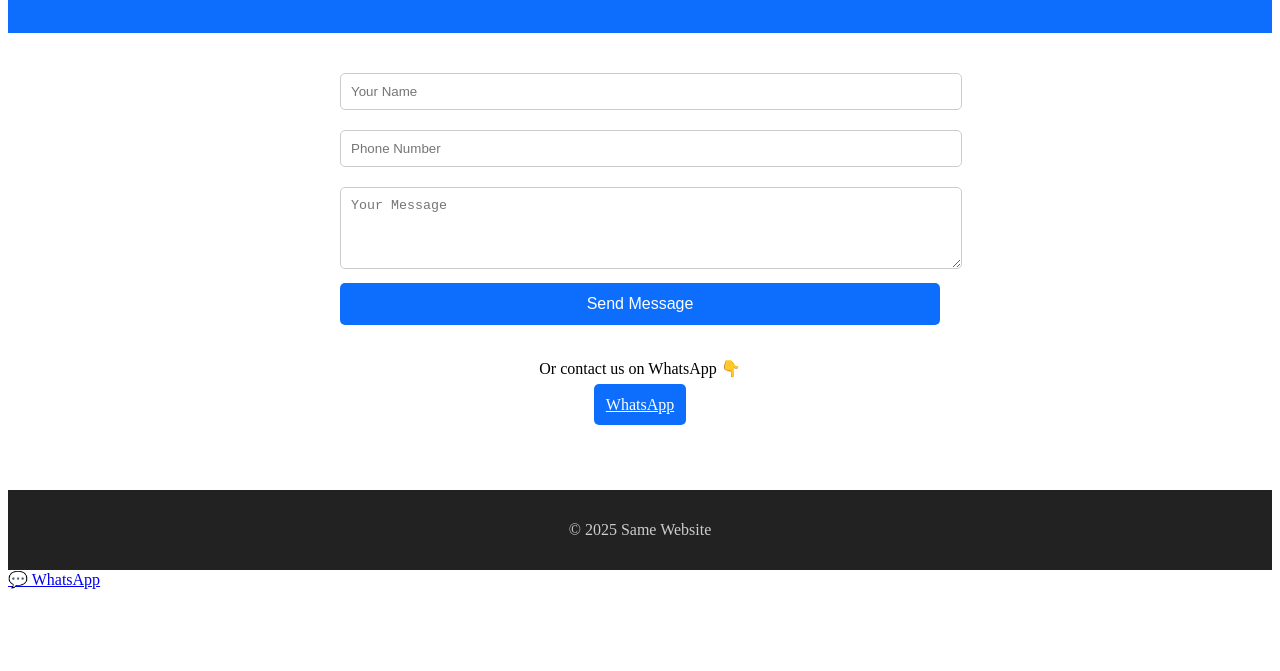
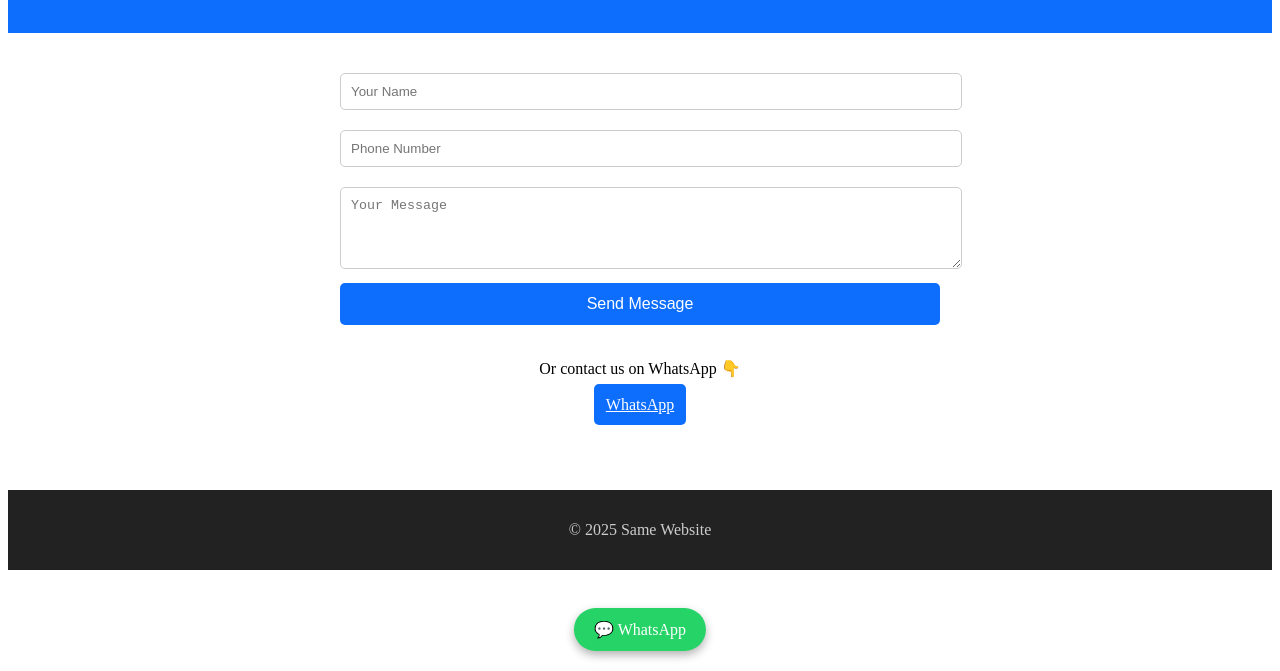
Before and after one commit to samarabbasbhatti07-afk/same-website, a plain HTML site: page contact.html in a window 1280 px wide. Shown: the part 129-800 px from the top of the page. Drawn offline with Linux system fonts and the light colour scheme.

Commit message:
Add WhatsApp contact button to contact page
Added a WhatsApp floating button for contact.

```diff
--- a/contact.html
+++ b/contact.html
@@ -4,6 +4,24 @@
 <title>Contact Us</title>
 
 <style>
+
+   .whatsapp-float{
+  position: fixed;
+  bottom: 20px;
+  left: 50%;
+  transform: translateX(-50%);
+  background: #25D366;
+  color: white;
+  padding: 12px 20px;
+  border-radius: 30px;
+  font-size: 16px;
+  text-decoration: none;
+  display: flex;
+  align-items: center;
+  gap: 8px;
+  box-shadow: 0 4px 10px rgba(0,0,0,0.3);
+  z-index: 1000;
+}
 <a href="https://wa.me/923156230711"
    class="whatsapp-float"
    target="_blank">
```
